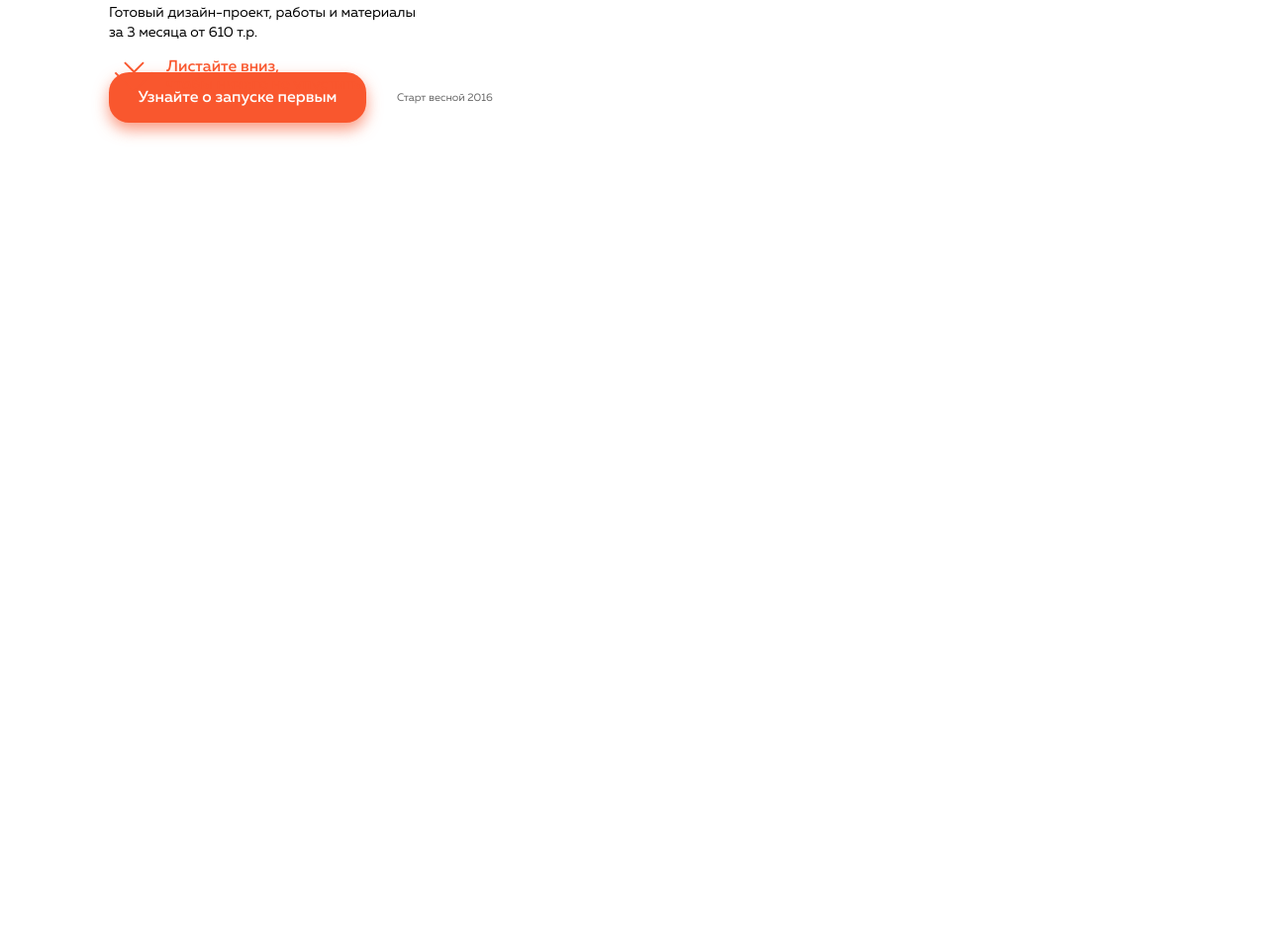
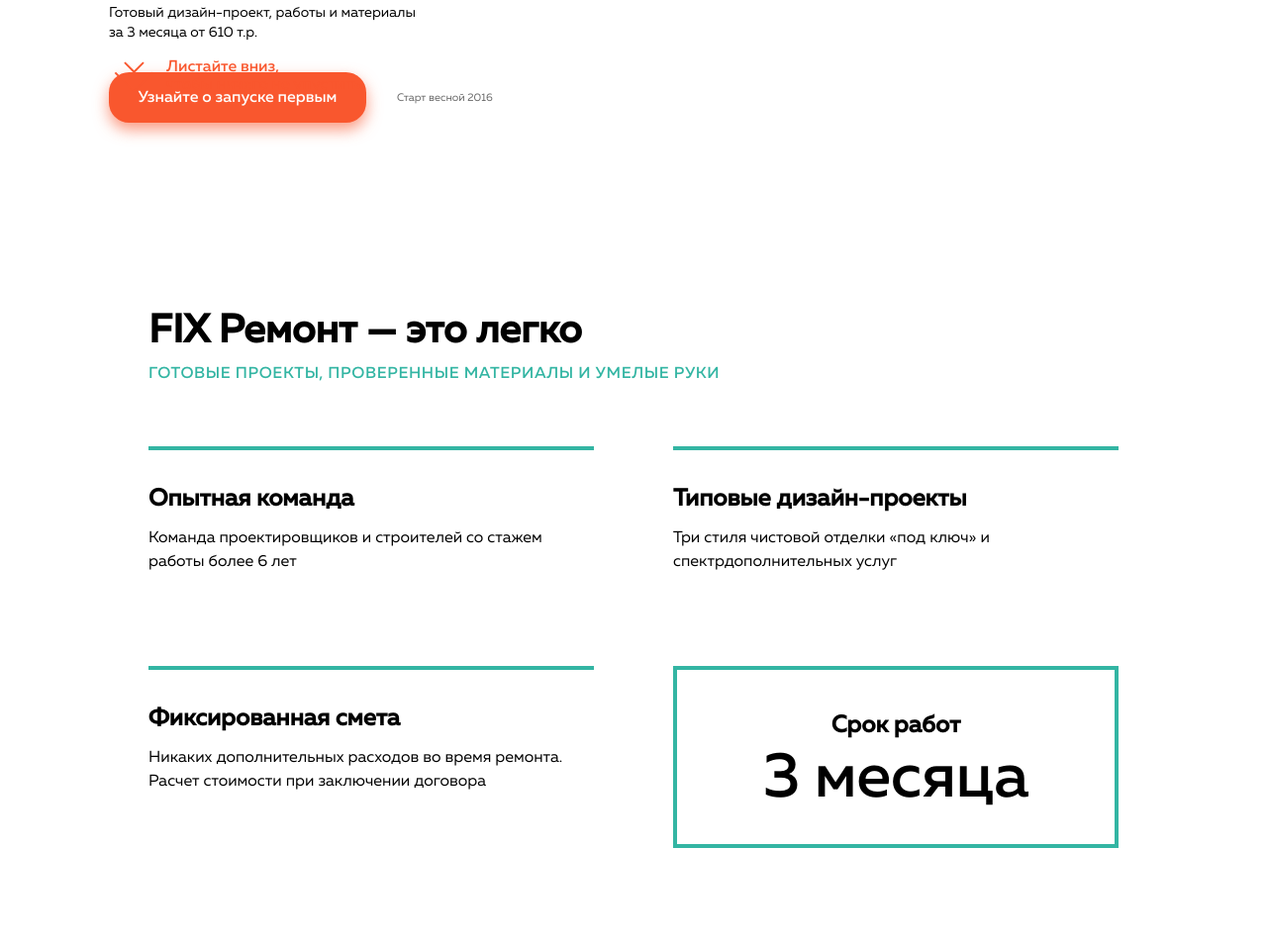
Before and after one commit to intknwn/test-m18, a website: page source/index.html in a window 1280 px wide. Shown: the part 349-1302 px from the top of the page at 99% size. Before the commit the page ends 800 px from the top, so only its background shows below. Drawn offline with nearby package versions, Linux system fonts and the light colour scheme; files that its build step writes are made by us from their sources; files whose address does not match are found by name.

Commit message:
Add features section content and styles

```diff
--- a/source/index.html
+++ b/source/index.html
@@ -42,5 +42,29 @@
       <button class="hero__contact-button" type="button">Контакты</button>
     </section>
   </div>
+  <div class="container">
+    <section class="features">
+      <h2 class="features__title">FIX Ремонт — это легко</h2>
+      <p class="features__desc">Готовые проекты, проверенные материалы и умелые руки</p>
+      <ul class="features__list">
+        <li class="features__list-item">
+          <h3 class="features__item-title">Опытная команда</h3>
+          <p class="features__item-desc">Команда проектировщиков и строителей со стажем работы более 6 лет</p>
+        </li>
+        <li class="features__list-item">
+          <h3 class="features__item-title">Типовые дизайн-проекты</h3>
+          <p class="features__item-desc">Три стиля чистовой отделки «под ключ» и спектрдополнительных услуг</p>
+        </li>
+        <li class="features__list-item">
+          <h3 class="features__item-title">Фиксированная смета</h3>
+          <p class="features__item-desc">Никаких дополнительных расходов во время ремонта. Расчет стоимости при заключении договора</p>
+        </li>
+        <li class="features__list-item features__list-item--terms">
+          <h3 class="features__item-title features__item-title--terms">Срок работ</h3>
+          <p class="features__item-desc features__item-desc--terms">3 месяца</p>
+        </li>
+      </ul>
+    </section>
+  </div>
 </body>
 </html>
--- a/source/sass/base.scss
+++ b/source/sass/base.scss
@@ -16,7 +16,7 @@
   color: $black;
 }
 
-h1 {
+h1, h2, h3 {
   margin: 0;
   font-family: "MullerMedium", Arial, Helvetica, sans-serif;
 }
--- a/source/sass/container.scss
+++ b/source/sass/container.scss
@@ -1,9 +1,17 @@
 .container {
   position: relative;
 
-  max-width: $desktop-width;
+  max-width: 1060px;
+
+  padding-left: 40px;
+  padding-right: 40px;
 
   margin: 0 auto;
+
+  @media (max-width: $mobile) {
+    padding-left: 20px;
+    padding-right: 20px;
+  }
 
   &--fullpage {
     width: 100%;
--- /dev/null
+++ b/source/sass/features.scss
@@ -0,0 +1,91 @@
+.features {
+  padding-top: 166px;
+  padding-bottom: 92px;
+}
+
+.features__title {
+  margin-bottom: 6px;
+
+  font-family: "MullerMedium", Arial, Helvetica, sans-serif;
+  font-size: 40px;
+  line-height: 50px;
+
+  letter-spacing: -0.1px;
+}
+
+.features__desc {
+  margin-bottom: 61px;
+
+  font-family: "MullerMedium", Arial, Helvetica, sans-serif;
+  font-size: 16px;
+  line-height: 24px;
+  color: $cyan;
+
+  letter-spacing: 0.62px;
+  text-transform: uppercase;
+}
+
+.features__list {
+  display: flex;
+  flex-wrap: wrap;
+  justify-content: space-between;
+
+  padding: 0;
+  margin: 0;
+
+  list-style: none;
+
+  @media (max-width: $desktop) {
+    flex-direction: column;
+  }
+}
+
+.features__list-item {
+  width: 100%;
+  max-width: 450px;
+
+  padding-top: 33px;
+
+  margin-bottom: 93px;
+
+  border-top: 4px solid $cyan;
+
+  &--terms {
+    padding-top: 40px;
+    padding-bottom: 36px;
+
+    border: 4px solid $cyan;
+
+    text-align: center;
+  }
+
+  @media (max-width: $desktop) {
+    max-width: 100%;
+
+    margin-bottom: 63px;
+  }
+}
+
+.features__item-title {
+  font-family: "MullerMedium", Arial, Helvetica, sans-serif;
+  font-size: 24px;
+  line-height: 32px;
+
+  margin-bottom: 12px;
+
+  letter-spacing: -0.05px;
+
+  &--terms {
+    margin-bottom: 8px;
+  }
+}
+
+.features__item-desc {
+  &--terms {
+    font-family: "MullerMedium", Arial, Helvetica, sans-serif;
+    font-size: 64px;
+    line-height: 60px;
+
+    letter-spacing: -0.5px;
+  }
+}
--- a/source/sass/style.scss
+++ b/source/sass/style.scss
@@ -5,3 +5,4 @@
 @import 'fonts.scss';
 @import 'container.scss';
 @import 'hero.scss';
+@import 'features.scss';
--- a/source/sass/vars.scss
+++ b/source/sass/vars.scss
@@ -10,6 +10,7 @@
 $orange: #F9572E;
 $lightOrange: #FF7B59;
 $gray: #666666;
+$cyan: #33B5A3;
 
 $orangeShadow: 0px 7px 15px rgba(249, 87, 46, 0.6);
 $lightOrangeShadow: 0px 15px 20px rgba(249, 87, 46, 0.7);
```
Also changed, not shown: build/css/style.min.css, build/index.html, 1 other file.
